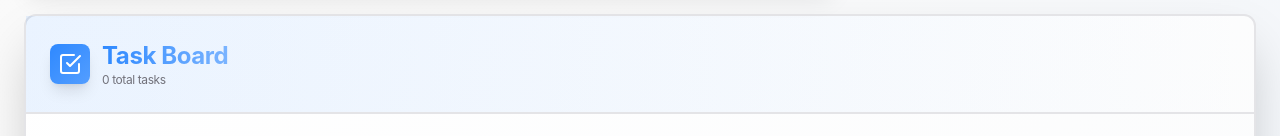
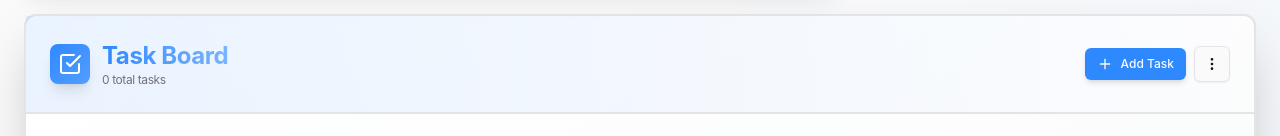
Before and after one commit to Qureshi-Inc/kAInban, a React (Vite) app: page / in a window 1280 px wide. Shown: the part 786-922 px from the top of the page. Built offline with nearby package versions, Linux system fonts and the light colour scheme; no server answers.

Commit message:
updated guide and docs

```diff
--- a/src/components/KanbanBoard.jsx
+++ b/src/components/KanbanBoard.jsx
@@ -1,6 +1,6 @@
 import React, { useState } from 'react'
-import { motion } from 'framer-motion'
-import { Trash2, CheckSquare } from 'lucide-react'
+import { motion, AnimatePresence } from 'framer-motion'
+import { Trash2, CheckSquare, Plus, MoreVertical } from 'lucide-react'
 import { Button } from './ui/button'
 import { Card, CardContent, CardHeader, CardTitle } from './ui/card'
 import useAppStore from '../stores/useAppStore'
@@ -146,9 +146,10 @@ const Column = ({ title, status, tasks, onTaskMove, onTaskDelete, onTaskClick, c
 }
 
 export default function KanbanBoard() {
-  const { tasks, moveTask, updateTask, deleteTask, clearTasks, addNotification } = useAppStore()
+  const { tasks, moveTask, updateTask, deleteTask, clearTasks, addTask, addNotification } = useAppStore()
   const [selectedTask, setSelectedTask] = useState(null)
   const [isModalOpen, setIsModalOpen] = useState(false)
+  const [isMenuOpen, setIsMenuOpen] = useState(false)
 
   const todoTasks = tasks.filter(task => task.status === 'todo' || !task.status)
   const inProgressTasks = tasks.filter(task => task.status === 'in-progress' || task.status === 'inprogress')
@@ -247,6 +248,18 @@ export default function KanbanBoard() {
     setSelectedTask(null)
   }
 
+  const handleCreateTask = () => {
+    // Create a blank task for the user to fill in
+    const newTask = {
+      title: '',
+      description: '',
+      status: 'todo',
+      priority: 'medium'
+    }
+    setSelectedTask(newTask)
+    setIsModalOpen(true)
+  }
+
   return (
     <>
     <motion.div
@@ -274,17 +287,75 @@ export default function KanbanBoard() {
                 </div>
               </div>
             </CardTitle>
-            {tasks.length > 0 && (
-              <Button
-                onClick={handleClearAll}
-                variant="outline"
-                size="sm"
-                className="flex items-center gap-2 hover:bg-red-50 hover:text-red-600 hover:border-red-300 transition-all"
-              >
-                <Trash2 className="h-4 w-4" />
-                Clear All
-              </Button>
-            )}
+
+            <div className="flex items-center gap-2">
+              {/* Add Task Button */}
+              <motion.div whileHover={{ scale: 1.05 }} whileTap={{ scale: 0.95 }}>
+                <Button
+                  onClick={handleCreateTask}
+                  variant="default"
+                  size="sm"
+                  className="flex items-center gap-2 bg-gradient-to-r from-primary to-primary/80 hover:from-primary/90 hover:to-primary/70 shadow-md"
+                >
+                  <Plus className="h-4 w-4" />
+                  <span className="hidden sm:inline">Add Task</span>
+                </Button>
+              </motion.div>
+
+              {/* Menu Button */}
+              <div className="relative">
+                <motion.div whileHover={{ scale: 1.05 }} whileTap={{ scale: 0.95 }}>
+                  <Button
+                    onClick={() => setIsMenuOpen(!isMenuOpen)}
+                    variant="outline"
+                    size="icon"
+                    className="h-9 w-9"
+                  >
+                    <MoreVertical className="h-4 w-4" />
+                  </Button>
+                </motion.div>
+
+                {/* Dropdown Menu */}
+                <AnimatePresence>
+                  {isMenuOpen && (
+                    <>
+                      {/* Backdrop to close menu */}
+                      <div
+                        className="fixed inset-0 z-40"
+                        onClick={() => setIsMenuOpen(false)}
+                      />
+
+                      {/* Menu */}
+                      <motion.div
+                        initial={{ opacity: 0, scale: 0.95, y: -10 }}
+                        animate={{ opacity: 1, scale: 1, y: 0 }}
+                        exit={{ opacity: 0, scale: 0.95, y: -10 }}
+                        transition={{ duration: 0.1 }}
+                        className="absolute right-0 mt-2 w-48 bg-white dark:bg-gray-800 rounded-lg shadow-lg border-2 border-gray-200 dark:border-gray-700 overflow-hidden z-50"
+                      >
+                        {tasks.length > 0 && (
+                          <button
+                            onClick={() => {
+                              setIsMenuOpen(false)
+                              handleClearAll()
+                            }}
+                            className="w-full px-4 py-3 text-left text-sm hover:bg-red-50 dark:hover:bg-red-900/20 text-red-600 dark:text-red-400 flex items-center gap-2 transition-colors"
+                          >
+                            <Trash2 className="h-4 w-4" />
+                            Clear All Tasks
+                          </button>
+                        )}
+                        {tasks.length === 0 && (
+                          <div className="px-4 py-3 text-sm text-muted-foreground text-center">
+                            No actions available
+                          </div>
+                        )}
+                      </motion.div>
+                    </>
+                  )}
+                </AnimatePresence>
+              </div>
+            </div>
           </div>
         </CardHeader>
         <CardContent className="p-6">
```
Also changed, not shown: 2 other files (tests, documents, lock files or other folders).
